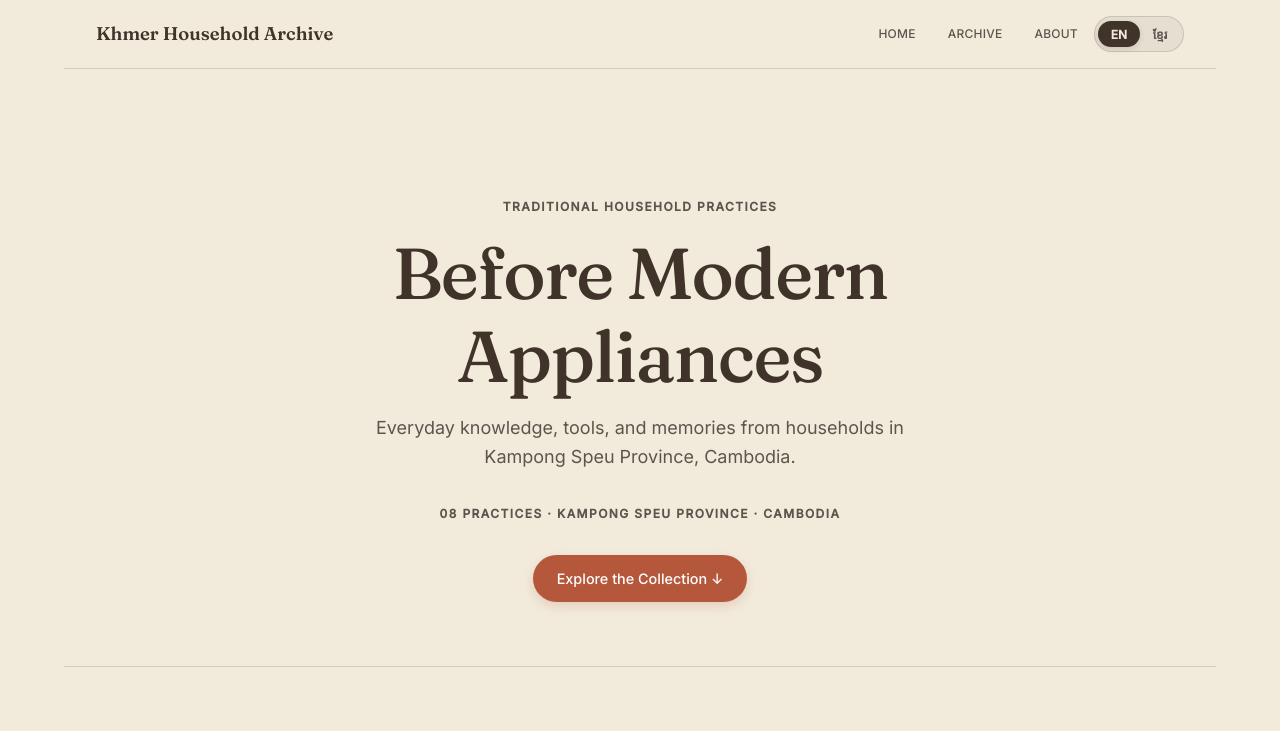
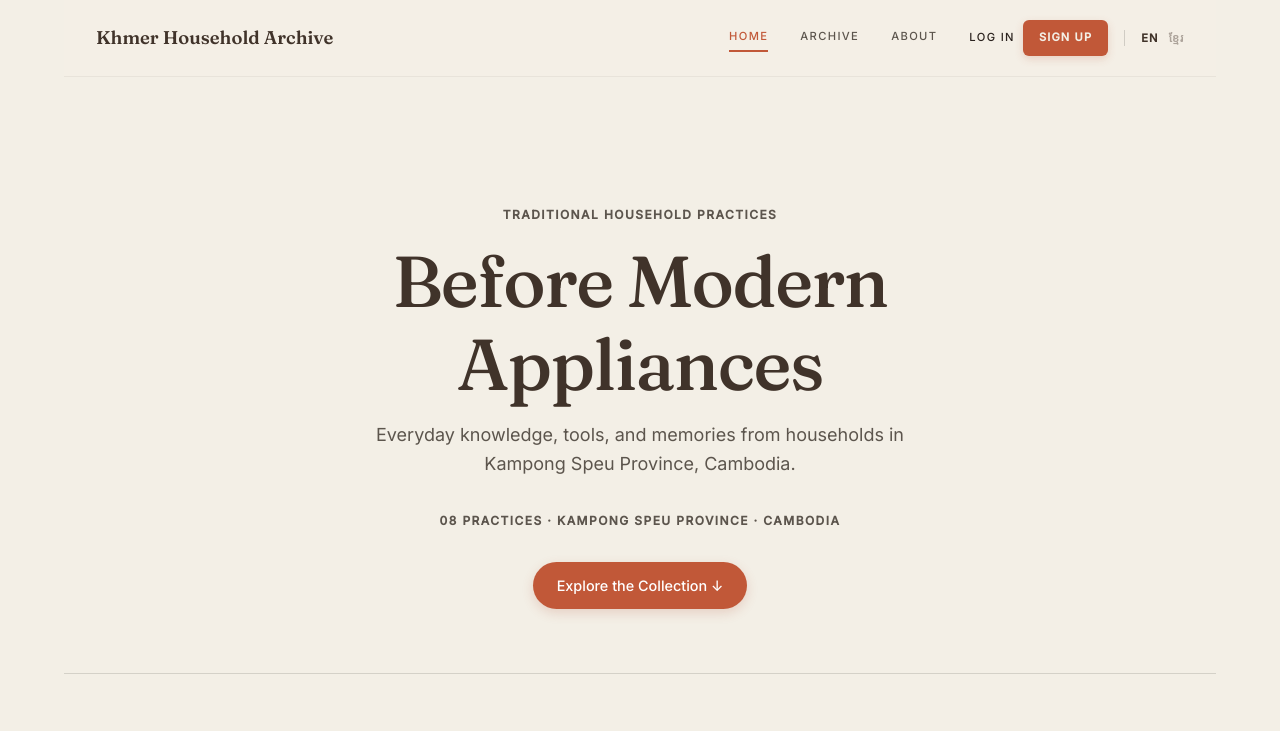
Before and after one commit to pisey88/khmer-household-practices-archive, a Next.js app: page / in a window 1280 px wide. Shown: the top 731 px of the page. Built offline with nearby package versions, Linux system fonts and the light colour scheme; no server answers; a web font is replaced by a local one.

Commit message:
style(nav): update layout and UI hierarchy [AI-assisted]

```diff
--- a/app/globals.css
+++ b/app/globals.css
@@ -12,9 +12,9 @@
    -------------------------------------------------------------------------- */
 :root {
   /* Color palette */
-  --color-parchment: #f2ebdc;   /* main background */
-  --color-charcoal: #262220;    /* primary text, dark sections */
-  --color-terracotta: #b5573b;  /* accent — CTAs, category labels, hover */
+  --color-parchment: #f3efe6;   /* main background */
+  --color-charcoal: #2b231f;    /* primary text, dark sections */
+  --color-terracotta: #c15838;  /* accent — CTAs, category labels, hover */
   --color-terracotta-dark: #96432b;
   --color-green: #445241;       /* secondary accent */
   --color-gold: #b8935a;        /* borders, dividers, subtle accents */
@@ -516,16 +516,18 @@ a {
 .nav {
   position: sticky;
   top: 0;
-  z-index: 100;
+  z-index: 50;
   display: flex;
   align-items: center;
   justify-content: space-between;
   gap: var(--space-sm);
   max-width: 72rem;
   margin: 0 auto;
-  padding: var(--space-sm) var(--space-md);
-  background-color: var(--color-parchment);
-  border-bottom: 1px solid var(--color-border);
+  padding: 1.25rem var(--space-md);
+  background-color: rgba(244, 239, 230, 0.9);
+  border-bottom: 1px solid rgba(0, 0, 0, 0.05);
+  -webkit-backdrop-filter: blur(12px);
+  backdrop-filter: blur(12px);
 }
 
 .nav-title {
@@ -533,8 +535,13 @@ a {
   font-size: 1.15rem;
   font-weight: 600;
   color: var(--color-brown);
+  text-decoration: none;
   white-space: nowrap;
-  cursor: default;
+  transition: opacity var(--transition-fast);
+}
+
+.nav-title:hover {
+  opacity: 0.8;
 }
 
 .nav-right {
@@ -551,9 +558,9 @@ a {
 
 .nav-link {
   font-family: var(--font-sans);
-  font-size: var(--font-size-label);
+  font-size: 0.7rem;
   font-weight: 500;
-  letter-spacing: 0.02em;
+  letter-spacing: 0.12em;
   color: var(--color-text-muted);
   text-decoration: none;
   transition: color var(--transition-fast);
@@ -576,6 +583,241 @@ a {
 .nav-link--active {
   color: var(--color-terracotta);
   border-bottom-color: var(--color-terracotta);
+}
+
+.nav-auth-links {
+  gap: var(--space-sm);
+}
+
+.nav-auth-link {
+  color: var(--color-charcoal);
+  font-size: 0.7rem;
+  font-weight: 500;
+  letter-spacing: 0.12em;
+  text-decoration: none;
+  text-transform: uppercase;
+  transition: color var(--transition-fast), opacity var(--transition-fast);
+}
+
+.nav-auth-link:hover {
+  color: var(--color-terracotta);
+  opacity: 0.8;
+  text-decoration: underline;
+  text-underline-offset: 0.25rem;
+}
+
+.nav-signup-link {
+  padding: 0.55rem 1rem;
+  border-radius: var(--radius-sm);
+  background-color: var(--color-terracotta);
+  box-shadow: 0 3px 8px rgba(184, 83, 56, 0.2);
+  color: var(--color-parchment);
+  font-size: 0.7rem;
+  font-weight: 600;
+  letter-spacing: 0.1em;
+  text-decoration: none;
+  text-transform: uppercase;
+  transition: filter var(--transition-fast), transform var(--transition-fast), box-shadow var(--transition-fast);
+}
+
+.nav-signup-link:hover {
+  filter: brightness(1.08);
+  box-shadow: 0 4px 12px rgba(184, 83, 56, 0.28);
+  transform: translateY(-1px);
+}
+
+:lang(km) .nav-auth-link,
+:lang(km) .nav-signup-link,
+:lang(km) .nav-profile-logout {
+  font-family: var(--font-khmer);
+  letter-spacing: 0;
+}
+
+.nav-actions-divider {
+  width: 1px;
+  height: 1rem;
+  background-color: rgba(0, 0, 0, 0.15);
+}
+
+.nav-profile {
+  position: relative;
+}
+
+.nav-avatar {
+  display: inline-flex;
+  align-items: center;
+  gap: 0.25rem;
+  min-height: 2.25rem;
+  padding: 0.2rem 0.35rem 0.2rem 0.65rem;
+  border: 1px solid rgba(43, 35, 31, 0.14);
+  border-radius: var(--radius-full);
+  background: transparent;
+  color: var(--color-brown);
+  cursor: pointer;
+  font-family: var(--font-sans);
+  font-size: 0.8rem;
+  font-weight: 600;
+  transition: background-color var(--transition-fast), border-color var(--transition-fast);
+}
+
+.nav-avatar:hover,
+.nav-avatar[aria-expanded="true"] {
+  background-color: rgba(184, 83, 56, 0.08);
+  border-color: rgba(184, 83, 56, 0.35);
+}
+
+.nav-avatar span {
+  display: grid;
+  place-items: center;
+  width: 1.65rem;
+  height: 1.65rem;
+  border-radius: 50%;
+  background-color: var(--color-brown);
+  color: var(--color-parchment);
+}
+
+.nav-avatar svg {
+  width: 0.85rem;
+  height: 0.85rem;
+  fill: none;
+  stroke: currentColor;
+  stroke-linecap: round;
+  stroke-linejoin: round;
+  stroke-width: 1.8;
+}
+
+.nav-profile-menu {
+  position: absolute;
+  top: calc(100% + 0.7rem);
+  right: 0;
+  z-index: 110;
+  width: 14rem;
+  padding: 0.8rem;
+  border: 1px solid rgba(43, 35, 31, 0.12);
+  border-radius: var(--radius-md);
+  background-color: var(--color-card-bg);
+  box-shadow: 0 12px 30px rgba(43, 35, 31, 0.12);
+}
+
+.nav-profile-email {
+  overflow: hidden;
+  padding: 0.2rem 0.35rem 0.65rem;
+  color: var(--color-text-muted);
+  font-size: 0.78rem;
+  text-overflow: ellipsis;
+  white-space: nowrap;
+}
+
+.nav-profile-divider {
+  height: 1px;
+  margin: 0 -0.8rem 0.45rem;
+  background-color: var(--color-border);
+}
+
+.nav-profile-logout {
+  width: 100%;
+  padding: 0.5rem 0.35rem;
+  border: 0;
+  background: transparent;
+  color: var(--color-charcoal);
+  cursor: pointer;
+  font-family: var(--font-sans);
+  font-size: 0.8rem;
+  text-align: left;
+  transition: color var(--transition-fast), background-color var(--transition-fast);
+}
+
+.nav-profile-logout:hover {
+  background-color: rgba(184, 83, 56, 0.08);
+  color: var(--color-terracotta);
+}
+
+.language-toggle {
+  gap: 0.65rem;
+  padding: 0;
+  border: 0;
+  background: transparent;
+}
+
+.language-toggle__btn {
+  padding: 0;
+  border-radius: 0;
+  color: var(--color-brown);
+  font-size: 0.7rem;
+  letter-spacing: 0.08em;
+  opacity: 0.4;
+}
+
+.language-toggle__btn.active {
+  background: transparent;
+  color: var(--color-brown);
+  opacity: 1;
+  box-shadow: none;
+}
+
+.language-toggle__btn:hover {
+  color: var(--color-terracotta);
+  opacity: 1;
+}
+
+.nav-auth-links,
+.nav-user {
+  display: inline-flex;
+  align-items: center;
+  gap: var(--space-xs);
+}
+
+.nav-user {
+  max-width: min(18rem, 32vw);
+  padding: 0.25rem 0.35rem 0.25rem 0.7rem;
+  border: 1px solid var(--color-border);
+  border-radius: var(--radius-full);
+  background-color: rgba(38, 34, 32, 0.04);
+}
+
+.nav-user-email {
+  min-width: 0;
+  overflow: hidden;
+  color: var(--color-charcoal);
+  font-size: 0.85rem;
+  font-weight: 500;
+  text-overflow: ellipsis;
+  white-space: nowrap;
+}
+
+.nav-logout {
+  flex: 0 0 auto;
+  padding: 0.38rem 0.7rem;
+  border: 0;
+  border-radius: var(--radius-full);
+  background-color: var(--color-brown);
+  color: var(--color-parchment);
+  cursor: pointer;
+  font-family: var(--font-sans);
+  font-size: 0.75rem;
+  font-weight: 600;
+  transition: background-color var(--transition-fast), transform var(--transition-fast);
+}
+
+.nav-logout:hover {
+  background-color: var(--color-terracotta);
+}
+
+.nav-logout:active {
+  transform: translateY(1px);
+}
+
+.nav-logout:focus-visible,
+.nav-link:focus-visible,
+.language-toggle__btn:focus-visible {
+  outline: 2px solid var(--color-terracotta);
+  outline-offset: 3px;
+}
+
+.nav-auth-error {
+  color: var(--color-text-muted);
+  font-size: 0.8rem;
+  font-style: italic;
 }
 
 /* Hamburger toggle for mobile */
@@ -667,6 +909,16 @@ a {
     border-left-color: var(--color-terracotta);
     border-bottom-color: transparent;
   }
+
+  .nav-auth-links,
+  .nav-user {
+    width: 100%;
+  }
+
+  .nav-user {
+    justify-content: space-between;
+    max-width: none;
+  }
 }
 
 @media (min-width: 641px) {
--- a/app/login/page.js
+++ b/app/login/page.js
@@ -17,6 +17,12 @@ export default function LoginPage() {
     setError("");
 
     const supabase = createClient();
+
+    if (!supabase) {
+      setLoading(false);
+      setError("Authentication is not configured for this environment.");
+      return;
+    }
 
     const { error } = await supabase.auth.signInWithPassword({
       email,
--- a/app/signup/page.js
+++ b/app/signup/page.js
@@ -17,6 +17,12 @@ export default function SignUpPage() {
     setError("");
 
     const supabase = createClient();
+
+    if (!supabase) {
+      setLoading(false);
+      setError("Authentication is not configured for this environment.");
+      return;
+    }
 
     const { error } = await supabase.auth.signUp({
       email,
--- a/components/common/LanguageToggle.js
+++ b/components/common/LanguageToggle.js
@@ -6,7 +6,7 @@ export default function LanguageToggle() {
   const { language, setLanguage, t } = useLanguage();
 
   return (
-    <div className="language-toggle" aria-label={t("languageToggleLabel")}>
+    <div className="language-toggle" aria-label={t("languageToggleLabel")} role="group">
       <button
         type="button"
         className={`language-toggle__btn ${language === "en" ? "active" : ""}`}
--- a/components/layout/Navigation.js
+++ b/components/layout/Navigation.js
@@ -9,9 +9,23 @@
 
 import { useLanguage } from "../common/LanguageProvider.js";
 import LanguageToggle from "../common/LanguageToggle.js";
+import { createClient, isSupabaseConfigured } from "../../lib/supabase/client.js";
+import { useState, useEffect, useRef } from "react";
+
+function ChevronIcon() {
+  return (
+    <svg viewBox="0 0 24 24" aria-hidden="true" focusable="false">
+      <path d="m6 9 6 6 6-6" />
+    </svg>
+  );
+}
 
 export default function Navigation() {
   const { t } = useLanguage();
+  const [user, setUser] = useState(null);
+  const [authError, setAuthError] = useState(false);
+  const [profileOpen, setProfileOpen] = useState(false);
+  const profileRef = useRef(null);
   const handleHomeClick = (event) => {
     if (window.location.pathname === "/") {
       event.preventDefault();
@@ -19,15 +33,95 @@ export default function Navigation() {
     }
   };
 
+  useEffect(() => {
+    if (!isSupabaseConfigured()) {
+      setAuthError(true);
+      return;
+    }
+
+    const supabase = createClient();
+    const getSession = async () => {
+      const { data } = await supabase.auth.getSession();
+      setUser(data.session?.user || null);
+    };
+
+    getSession();
+
+    const { data: authListener } = supabase.auth.onAuthStateChange(
+      (_event, session) => {
+        setUser(session?.user || null);
+      }
+    );
+
+    return () => {
+      authListener.subscription.unsubscribe();
+    };
+  }, []);
+
+  useEffect(() => {
+    const handlePointerDown = (event) => {
+      if (profileRef.current && !profileRef.current.contains(event.target)) {
+        setProfileOpen(false);
+      }
+    };
+
+    document.addEventListener("pointerdown", handlePointerDown);
+    return () => document.removeEventListener("pointerdown", handlePointerDown);
+  }, []);
+
+  const handleLogout = async () => {
+    const supabase = createClient();
+    if (!supabase) return;
+    await supabase.auth.signOut();
+    setUser(null);
+    setProfileOpen(false);
+  };
+
+  const userInitial = user?.email?.charAt(0).toUpperCase() || "A";
+
   return (
     <header className="nav">
-      <span className="nav-title">{t("siteTitle")}</span>
+      <a href="/" className="nav-title" onClick={handleHomeClick}>
+        {t("siteTitle")}
+      </a>
       <div className="nav-right">
         <nav className="nav-links">
-          <a href="/" className="nav-link" onClick={handleHomeClick}>{t("navHome")}</a>
+          <a href="/" className="nav-link nav-link--active" onClick={handleHomeClick}>{t("navHome")}</a>
           <a href="#archive" className="nav-link">{t("navArchive")}</a>
           <a href="#about" className="nav-link">{t("navAbout")}</a>
+          {authError ? (
+            <span className="nav-auth-error">{t("navAuthUnavailable")}</span>
+          ) : user ? (
+            <div className="nav-profile" ref={profileRef}>
+              <button
+                type="button"
+                className="nav-avatar"
+                aria-label={t("profileMenuLabel")}
+                aria-expanded={profileOpen}
+                aria-haspopup="menu"
+                onClick={() => setProfileOpen((isOpen) => !isOpen)}
+              >
+                <span>{userInitial}</span>
+                <ChevronIcon />
+              </button>
+              {profileOpen && (
+                <div className="nav-profile-menu" role="menu">
+                  <p className="nav-profile-email">{user.email}</p>
+                  <div className="nav-profile-divider" />
+                  <button type="button" className="nav-profile-logout" onClick={handleLogout} role="menuitem">
+                    {t("navLogout")}
+                  </button>
+                </div>
+              )}
+            </div>
+          ) : (
+            <div className="nav-auth-links">
+              <a href="/login" className="nav-auth-link">{t("navLogin")}</a>
+              <a href="/signup" className="nav-signup-link">{t("navSignup")}</a>
+            </div>
+          )}
         </nav>
+        <div className="nav-actions-divider" aria-hidden="true" />
         <LanguageToggle />
       </div>
     </header>
```
Also changed, not shown: lib/supabase/client.js (+20 -4 lines), lib/supabase/server.js (+19 -6 lines), lib/i18n.js.
